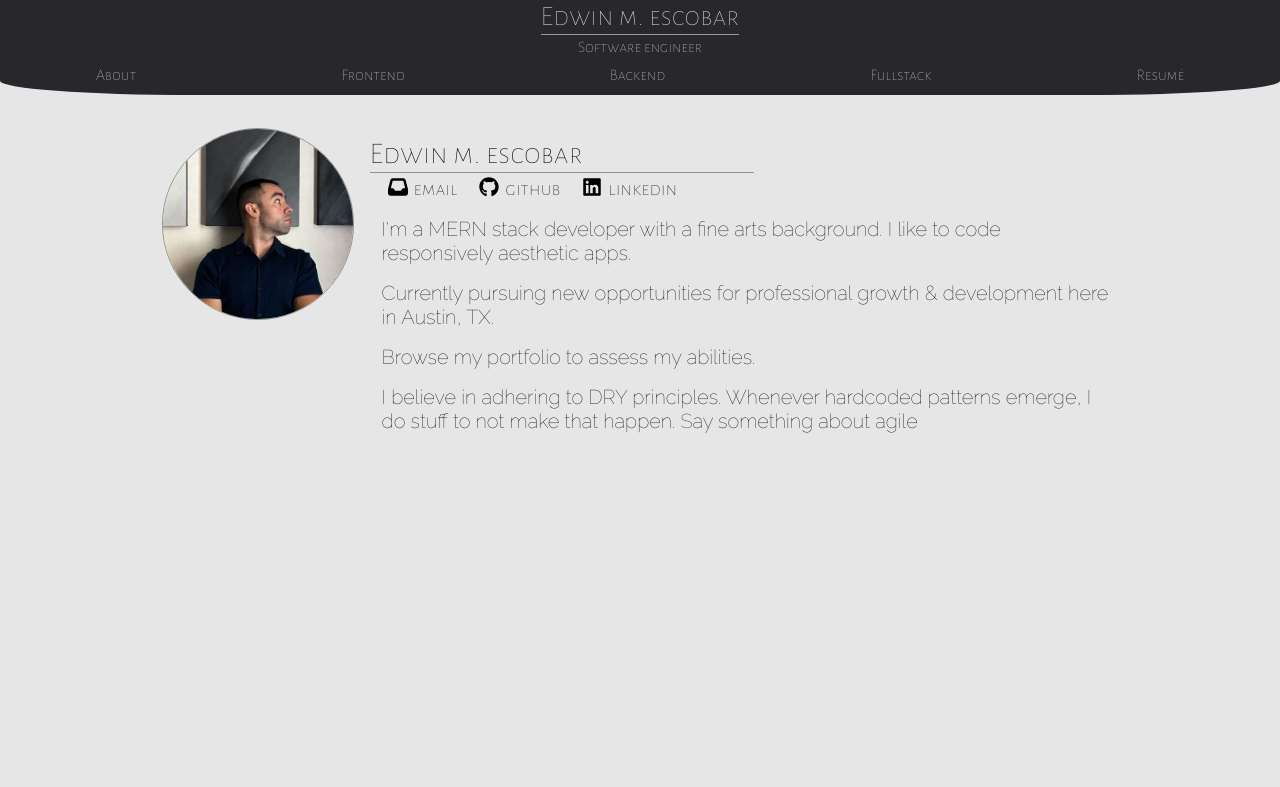
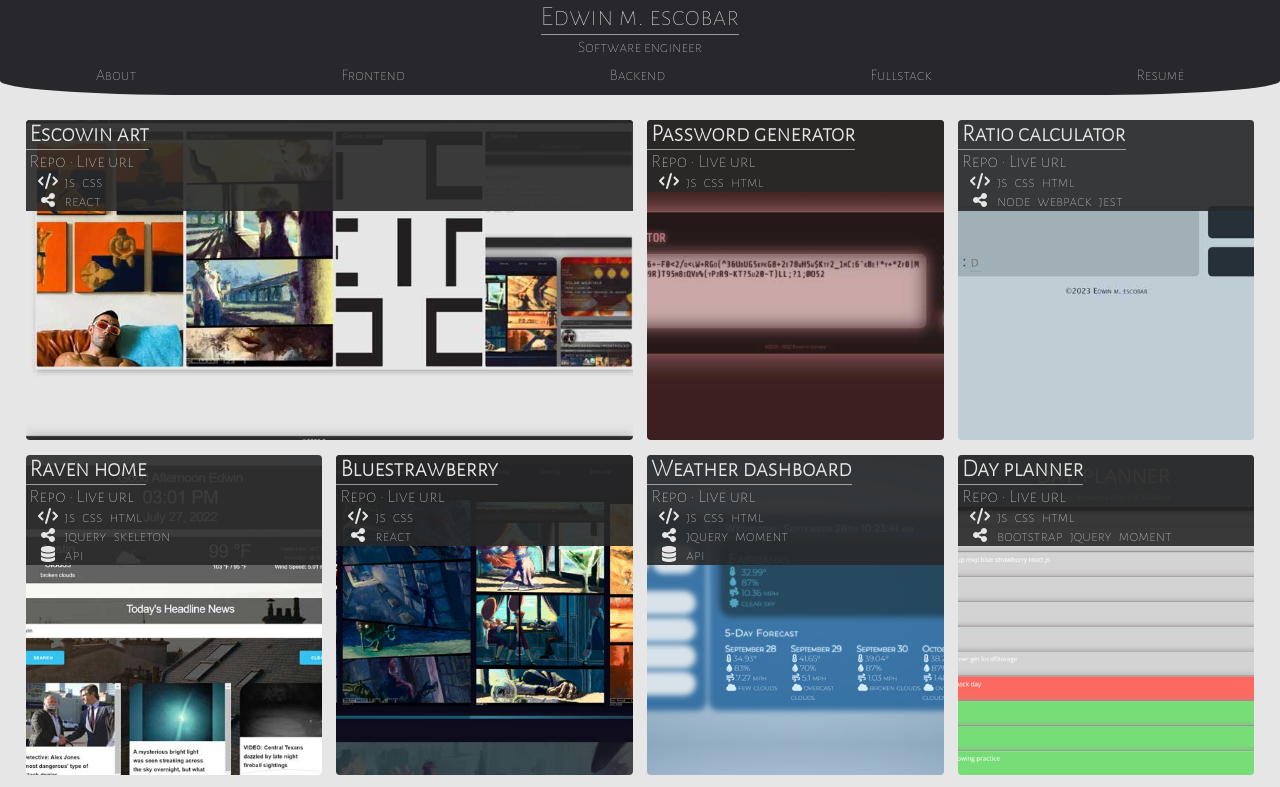
Before and after one commit to escowin/portfolio, a React (Create React App) app: page / in a window 1280 px wide. Shown: the top 787 px of the page. Built offline with nearby package versions, Linux system fonts and the light colour scheme; a web font is replaced by a local one.

Commit message:
updated portfolio

```diff
--- a/src/App.js
+++ b/src/App.js
@@ -25,7 +25,7 @@ function App() {
           case "Resume":
             return <Resume />;
           default:
-            return <About />;
+            return <Portfolio selectedPortfolio={"Frontend"} />;
         }
       })()}
       </main>
--- a/src/assets/css/applications.css
+++ b/src/assets/css/applications.css
@@ -57,7 +57,7 @@
 }
 
 #ratio-calculator {
-    background-image: url('../../assets/images/large/ratio-calculator.jpg');
+    background-image: url('../../assets/images/small/ratio-calculator.jpg');
 }
 
 #readme-generator {
@@ -147,6 +147,10 @@
 
     #portfolio-generator {
         background-image: url('../../assets/images/medium/portfolio-generator.jpg');
+    }
+
+    #ratio-calculator {
+        background-image: url('../../assets/images/large/ratio-calculator.jpg');
     }
 
     /* #readme-generator {
--- a/src/pages/Portfolio.js
+++ b/src/pages/Portfolio.js
@@ -7,6 +7,7 @@ import {
   faCode,
   faShareNodes,
 } from "@fortawesome/free-solid-svg-icons";
+
 function Portfolio({ selectedPortfolio }) {
   // portfolio consists of frontend, backend, and fullstack applications
   const portfolio = portfolioData.applications;
@@ -28,8 +29,7 @@ function Portfolio({ selectedPortfolio }) {
   // this final array is mapped. each project object's properties are plugged in where needed within the article element. highlighted projects receive the additional 'highlight' class attribute.
   return (
     <section className="portfolio">
-      {modifiedPortfolio &&
-        modifiedPortfolio.map((project, index) => (
+      {modifiedPortfolio.map((project, index) => (
           <article
             key={index}
             id={project.id}
```
Also changed, not shown: src/assets/images/large/ratio-calculator.jpg, src/assets/images/small/ratio-calculator.jpg (added).
